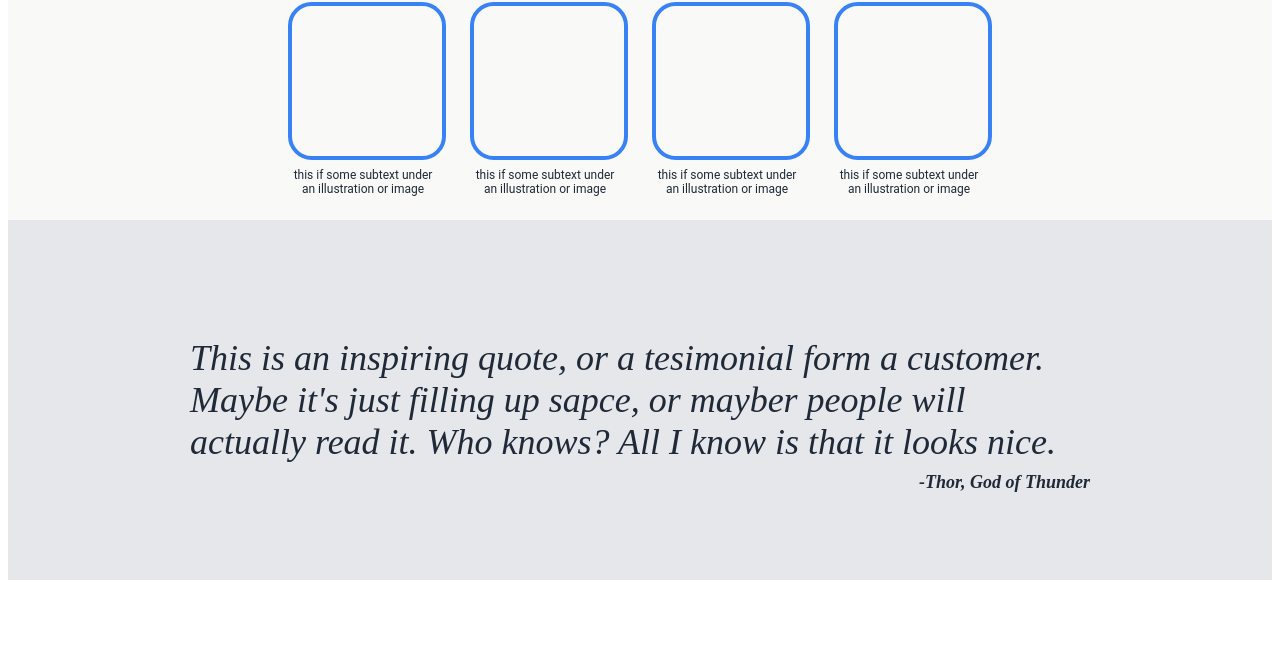
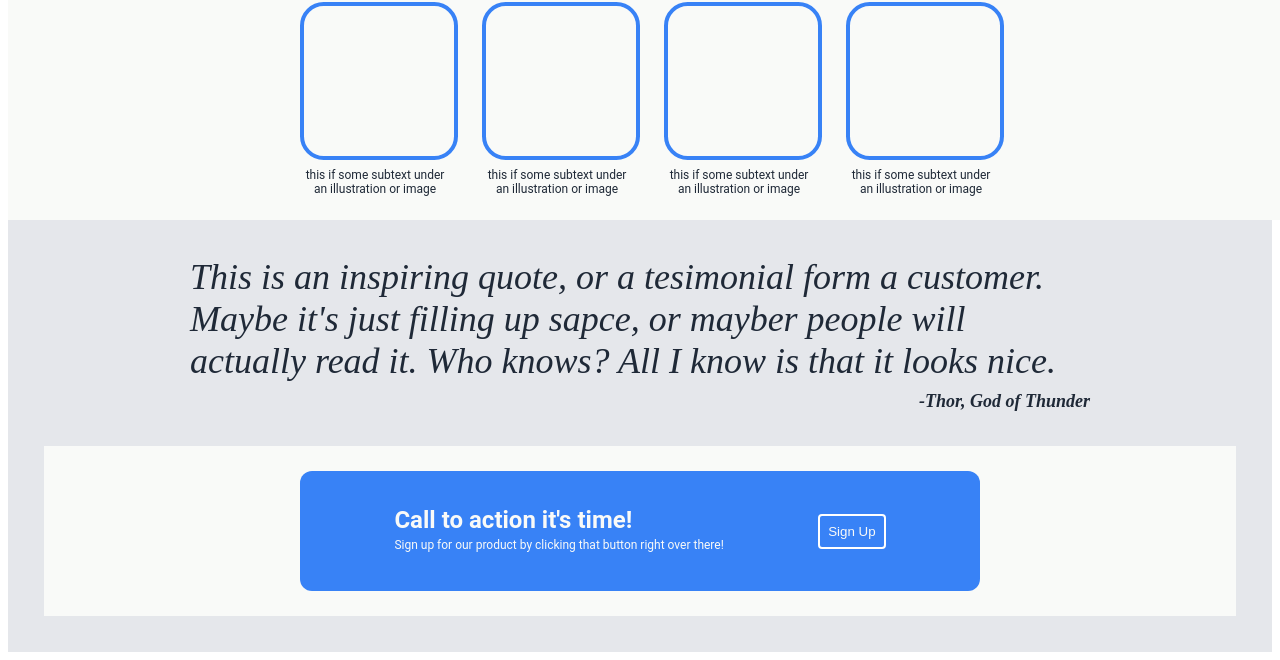
Before and after one commit to N1ace/my_first_project, a plain HTML site: page index.html in a window 1280 px wide. Shown: the part 576-1236 px from the top of the page. Before the commit the page ends 1164 px from the top, so only its background shows below. Drawn offline with Linux system fonts and the light colour scheme.

Commit message:
Created a new section of call to action window. Contains some text and CTA button. Sky blue back ground. Runned into issue, the background is not stretch with the screen and have gaps on the right side.

```diff
--- a/index.html
+++ b/index.html
@@ -69,6 +69,15 @@
         <div class="quote">This is an inspiring quote, or a tesimonial form a customer. Maybe it's just filling up sapce, or mayber people will actually read it. Who knows? All I know is that it looks nice.<span class="ps-text">-Thor, God of Thunder</span>
     </div> <!--This is testimonial block End section -->
 
+    <div class="call-block">
+        <div class="call">
+            <div class="call-text">
+                <div class="call-header">Call to action it's time!</div>
+                <div class="call-texts"> Sign up for our product by clicking that button right over there! </div>
+            </div>
+            <div  class="button"><button class="clickme">Sign Up</button>
+        </div>
+    </div>
 
 
 </body>
--- a/style.css
+++ b/style.css
@@ -1,3 +1,7 @@
+.body{
+    width: 100%;
+}
+
 /* This is the header part - Start*/
 .header{
     display: flex;
@@ -95,7 +99,9 @@
     justify-content: center;
     align-items: center;
     background-color: #f9faf8;
+    width: 100%;
     padding: 12px;
+    margin: 0px;
 }
 
 .heading-ff{
@@ -137,6 +143,7 @@
 
 }
 /* This is the 4 boxes part - End*/
+/* This is testimonial block Start section */
 
 .quote-text{
     display: flex;
@@ -145,6 +152,7 @@
     background-color: #e5e7eb;
     align-items: center;
     height: 360px;
+    padding: 36px;
 }
 
 .quote{
@@ -166,3 +174,56 @@
     color: #1f2937;
 
 }
+/* This is testimonial block End section */
+
+.call-block{
+    background-color: #f9faf8;
+    display: flex;
+    justify-content: center;
+    align-items: center;
+    height: 360px;
+    width: 100%;
+    margin-top: 64px;
+
+}
+
+.call{
+    display: flex;
+    flex-direction: row;
+    justify-content: space-evenly;
+    align-items: center;
+    background-color: #3882f6;
+    border-radius: 12px;
+    height: 120px;
+    width: 680px;
+}
+
+.call-text{
+    display: flex;
+    flex-direction: column;
+}
+
+.call-header{
+    font-family: "Roboto";
+    font-size: 24px;
+    color: #f9faf8;
+    margin-bottom: 4px;
+    font-weight: bold;
+}
+
+.call-texts{
+    font-family: "Roboto";
+    font-size: 12px;
+    color: #f9faf8;
+    margin-bottom: 4px;
+}
+
+.clickme{
+
+    background-color: #3882f6;
+    border-style: solid;
+    border-color: white;
+    border-radius: 4px;
+    color: #f9faf8;
+    padding: 8px;
+}
```
